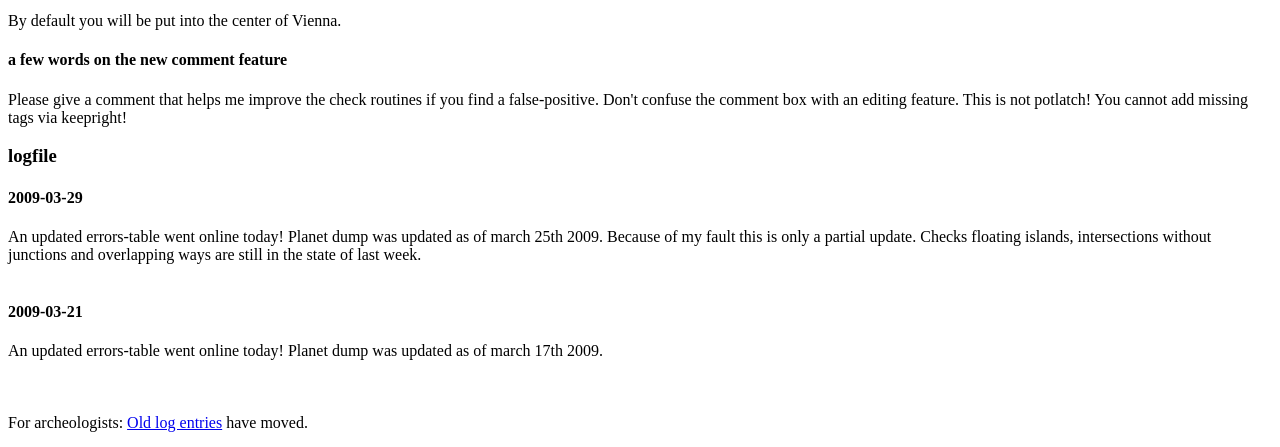
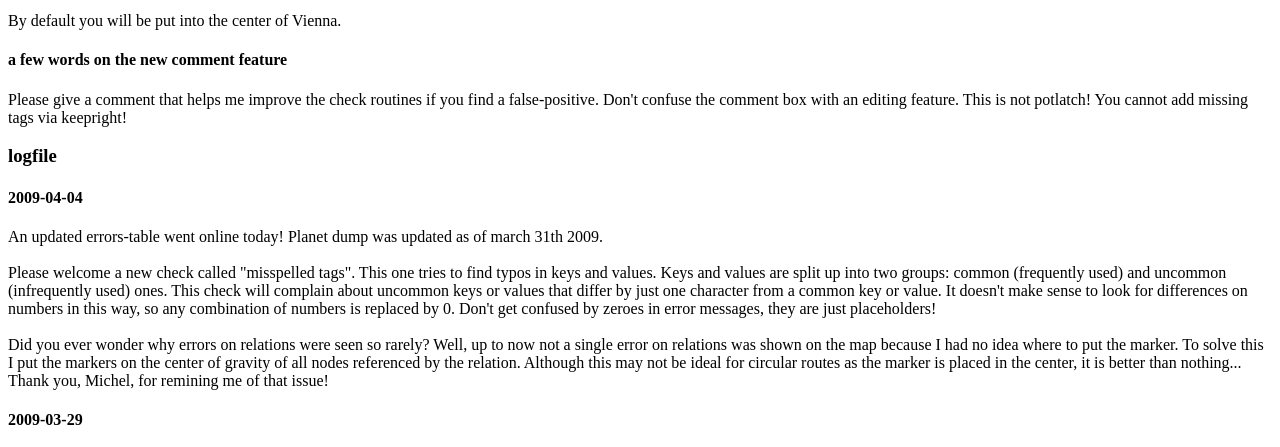
Before and after one commit to keepright/keepright, a PHP site: page /load_and_zoom/ in a window 1280 px wide. Shown: the part 263-710 px from the top of the page. Run offline with PHP 8.4, Linux system fonts and the light colour scheme; data that the repository does not hold is empty.

Commit message:
update error_view on website
git-svn-id: http://svn.code.sf.net/p/keepright/code@30 4e67cf90-0d29-4caa-83dc-599f2b650fb7

```diff
--- a/web/index.php
+++ b/web/index.php
@@ -20,6 +20,11 @@ By default you will be put into the center of Vienna.<br>
 Please give a comment that helps me improve the check routines if you find a false-positive. Don't confuse the comment box with an editing feature. This is not potlatch! You cannot add missing tags via keepright!
 
 <h3>logfile</h3>
+<h4>2009-04-04</h4>
+An updated errors-table went online today! Planet dump was updated as of march 31th 2009.<br><br>
+Please welcome a new check called "misspelled tags". This one tries to find typos in keys and values. Keys and values are split up into two groups: common (frequently used) and uncommon (infrequently used) ones. This check will complain about uncommon keys or values that differ by just one character from a common key or value. It doesn't make sense to look for differences on numbers in this way, so any combination of numbers is replaced by 0. Don't get confused by zeroes in error messages, they are just placeholders!<br><br>
+Did you ever wonder why errors on relations were seen so rarely? Well, up to now not a single error on relations was shown on the map because I had no idea where to put the marker. To solve this I put the markers on the center of gravity of all nodes referenced by the relation. Although this may not be ideal for circular routes as the marker is placed in the center, it is better than nothing... Thank you, Michel, for remining me of that issue!
+
 <h4>2009-03-29</h4>
 An updated errors-table went online today! Planet dump was updated as of march 25th 2009. Because of my fault this is only a partial update. Checks floating islands, intersections without junctions and overlapping ways are still in the state of last week.<br><br>
 
--- a/web/updated.inc
+++ b/web/updated.inc
@@ -1 +1 @@
-2009-03-25
+2009-03-31
```
